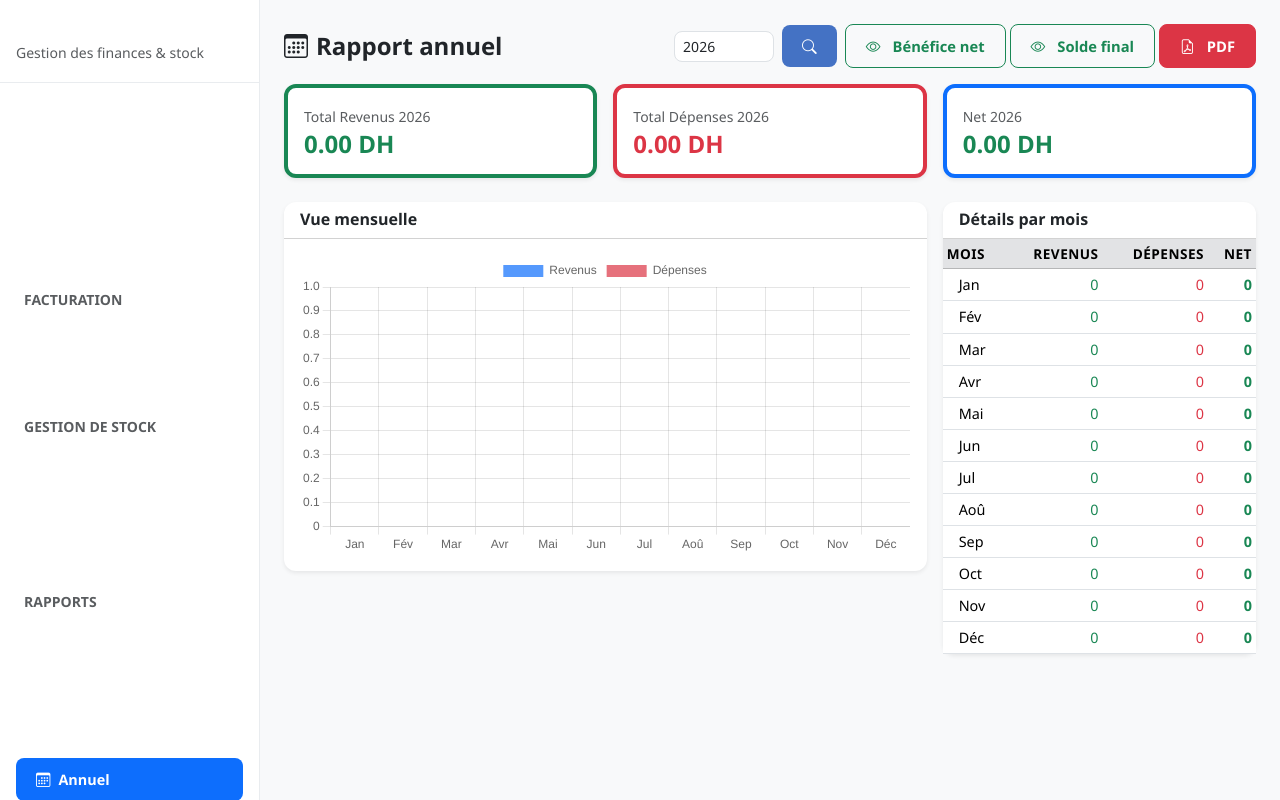
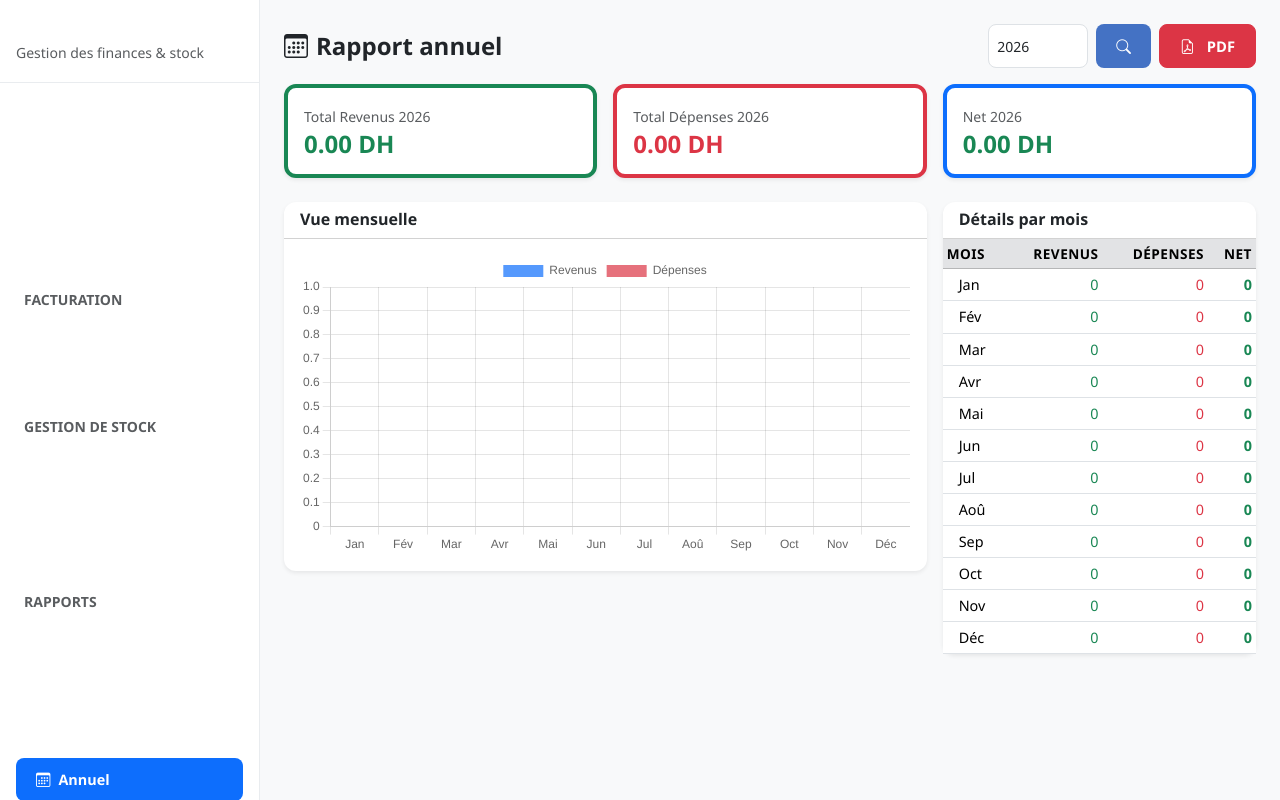
Before and after one commit to benlkadihamza/invoiceapp, a Flask app: page /reports/yearly in a window 1280 px wide. Run offline with Flask 3, Linux system fonts and the light colour scheme; a user stored in the database is signed in; data comes from the database, SQL or seed files in the repository; data that the repository does not hold is empty; some libraries are stand-ins or nearby versions.

Commit message:
Update report_yearly.html

```diff
--- a/templates/report_yearly.html
+++ b/templates/report_yearly.html
@@ -3,27 +3,12 @@
 {% block content %}
 <div class="d-flex flex-wrap justify-content-between align-items-center mb-3 gap-2">
     <h4 class="fw-bold mb-0"><i class="bi bi-calendar3 me-2"></i>Rapport annuel</h4>
-    <div class="d-flex flex-wrap gap-2 align-items-center">
-        <form method="GET" class="d-flex gap-2 align-items-center">
+    <div class="d-flex gap-2">
+        <form method="GET" class="d-flex gap-2">
             <input type="number" name="year" class="form-control form-control-sm" style="width:100px" value="{{ selected_year }}" min="2020" max="2099">
             <button class="btn btn-primary btn-sm"><i class="bi bi-search"></i></button>
         </form>
-
-        <div class="d-flex flex-wrap gap-1 align-items-center">
-            <input type="checkbox" class="btn-check" id="hideNetPdf" autocomplete="off" {% if hide_net %}checked{% endif %}>
-            <label class="btn btn-outline-success btn-sm" for="hideNetPdf" id="hideNetLabel" title="Bénéfice net dans le PDF">
-                <i class="bi bi-eye me-1" id="hideNetIcon"></i>Bénéfice net
-            </label>
-
-            <input type="checkbox" class="btn-check" id="hideBalancePdf" autocomplete="off" {% if hide_balance %}checked{% endif %}>
-            <label class="btn btn-outline-success btn-sm" for="hideBalancePdf" id="hideBalanceLabel" title="Solde final dans le PDF">
-                <i class="bi bi-eye me-1" id="hideBalanceIcon"></i>Solde final
-            </label>
-
-            <a id="pdfDownloadBtn" href="{{ url_for('reports.yearly_pdf', year=selected_year) }}" class="btn btn-danger btn-sm">
-                <i class="bi bi-file-earmark-pdf me-1"></i>PDF
-            </a>
-        </div>
+        <a href="{{ url_for('reports.yearly_pdf', year=selected_year) }}" class="btn btn-danger btn-sm"><i class="bi bi-file-earmark-pdf me-1"></i>PDF</a>
     </div>
 </div>
 
@@ -100,57 +85,6 @@ document.addEventListener('DOMContentLoaded', function() {
         },
         options: { responsive: true, maintainAspectRatio: false, scales: { y: { beginAtZero: true } } }
     });
-
-    const hideNetCheck = document.getElementById('hideNetPdf');
-    const hideNetLabel = document.getElementById('hideNetLabel');
-    const hideNetIcon = document.getElementById('hideNetIcon');
-
-    const hideBalanceCheck = document.getElementById('hideBalancePdf');
-    const hideBalanceLabel = document.getElementById('hideBalanceLabel');
-    const hideBalanceIcon = document.getElementById('hideBalanceIcon');
-
-    const pdfBtn = document.getElementById('pdfDownloadBtn');
-    const baseUrl = "{{ url_for('reports.yearly_pdf', year=selected_year) }}";
-
-    function updateToggleState(checkbox, label, icon) {
-        if (checkbox.checked) {
-            label.className = 'btn btn-outline-danger btn-sm';
-            icon.className = 'bi bi-eye-slash me-1';
-        } else {
-            label.className = 'btn btn-outline-success btn-sm';
-            icon.className = 'bi bi-eye me-1';
-        }
-    }
-
-    function updatePdfUrl() {
-        const params = new URLSearchParams();
-
-        if (hideNetCheck) {
-            updateToggleState(hideNetCheck, hideNetLabel, hideNetIcon);
-            if (hideNetCheck.checked) {
-                params.append('hide_net', '1');
-            }
-        }
-
-        if (hideBalanceCheck) {
-            updateToggleState(hideBalanceCheck, hideBalanceLabel, hideBalanceIcon);
-            if (hideBalanceCheck.checked) {
-                params.append('hide_balance', '1');
-            }
-        }
-
-        const queryString = params.toString();
-        pdfBtn.href = queryString ? baseUrl + '?' + queryString : baseUrl;
-    }
-
-    if (hideNetCheck) {
-        hideNetCheck.addEventListener('change', updatePdfUrl);
-    }
-    if (hideBalanceCheck) {
-        hideBalanceCheck.addEventListener('change', updatePdfUrl);
-    }
-
-    updatePdfUrl();
 });
 </script>
 {% endblock %}
```
